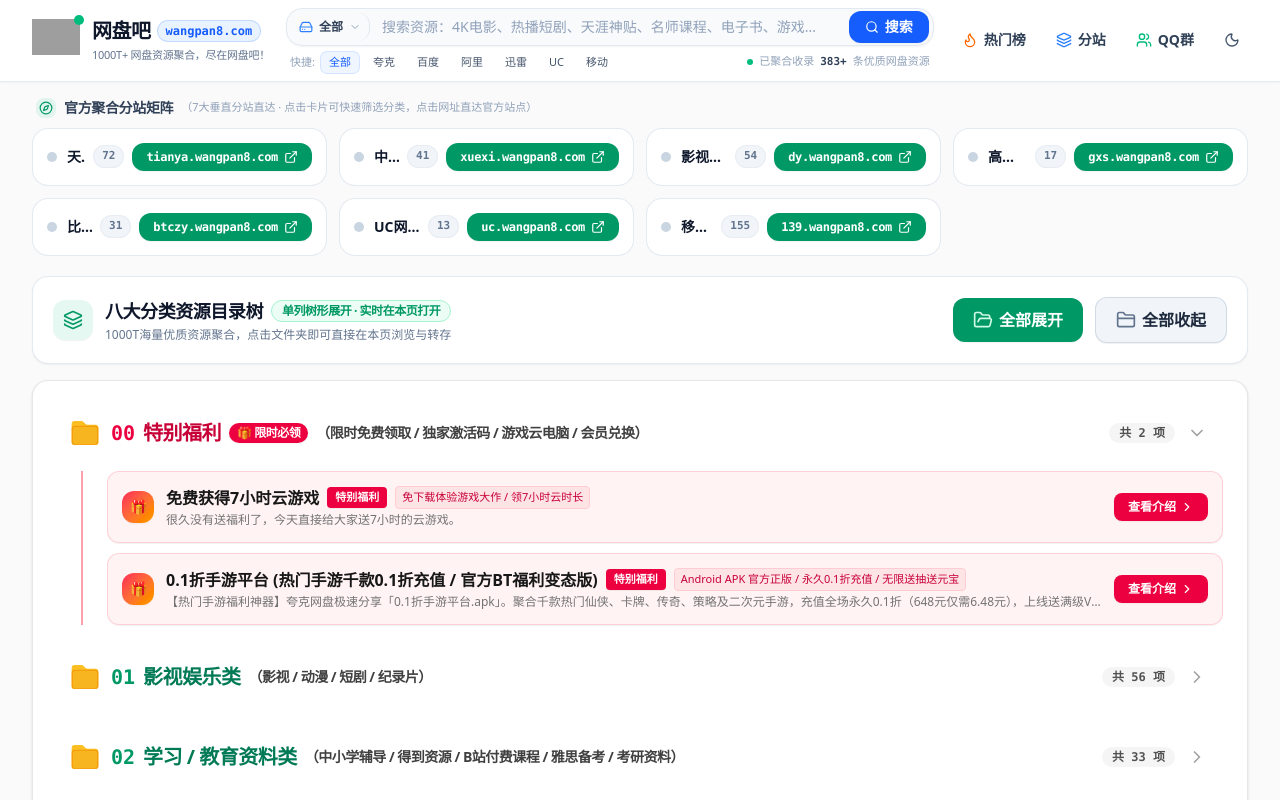
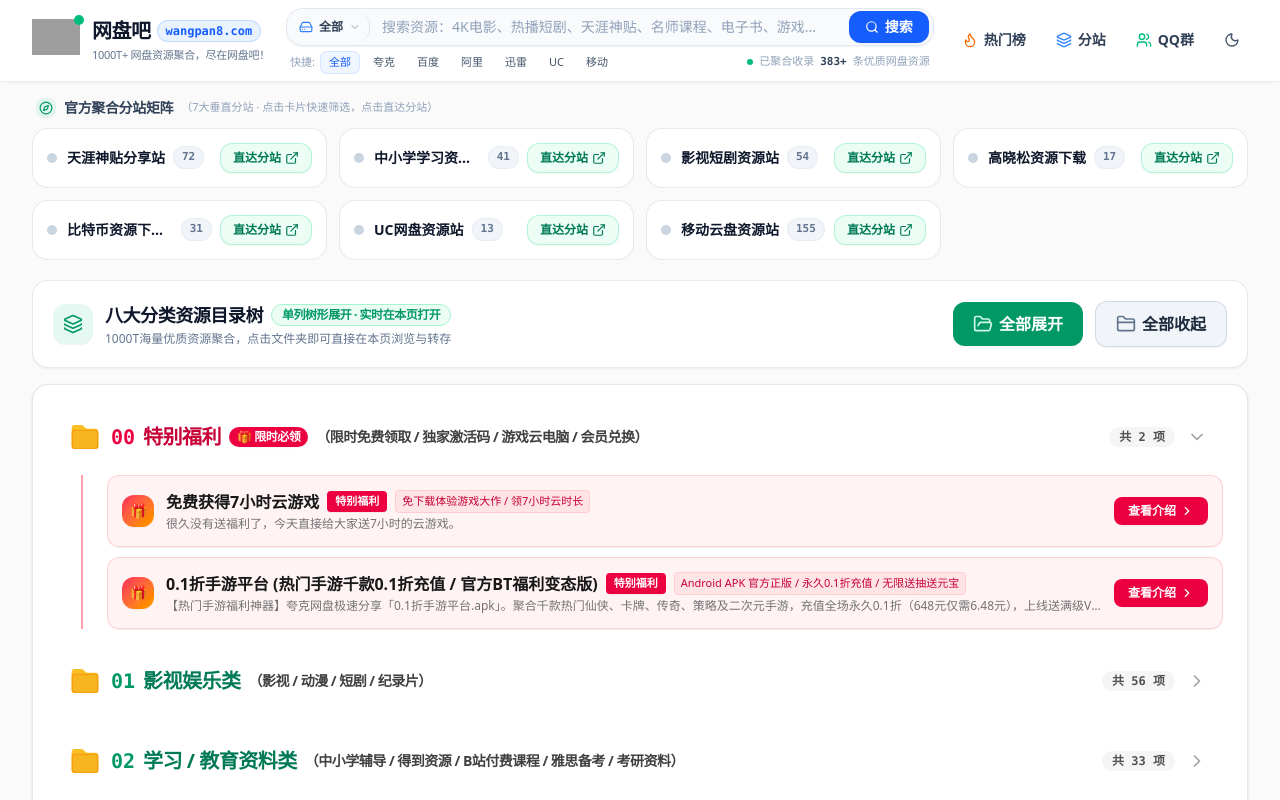
Before and after one commit to ngyngy/pan, a React (Vite) app: page / in a window 1280 px wide. Shown: the top 800 px of the page. Built offline with nearby package versions, Linux system fonts and the light colour scheme; grey boxes are pictures that could not be loaded.

Commit message:
refactor(ui): optimize subsite bar design
Simplify UI text descriptions and update the jump button style to a cleaner, theme-aware layout for improved readability.

```diff
--- a/src/components/SubsitesBar.tsx
+++ b/src/components/SubsitesBar.tsx
@@ -23,7 +23,7 @@
           </div>
           <span className="text-sm font-extrabold tracking-tight">官方聚合分站矩阵</span>
           <span className="text-[11px] font-normal text-slate-400 dark:text-slate-500 hidden sm:inline">
-            （7大垂直分站直达 · 点击卡片可快速筛选分类，点击网址直达官方站点）
+            （7大垂直分站 · 点击卡片快速筛选，点击直达分站）
           </span>
         </div>
       </div>
@@ -61,16 +61,16 @@
                 </div>
               </div>
 
-              {/* Right: Big, Prominent URL Link Button */}
+              {/* Right: Clean Jump Link Button without raw URL */}
               <a
                 href={site.url}
                 target="_blank"
                 rel="noreferrer"
                 onClick={(e) => e.stopPropagation()}
-                title={`在新窗口访问官方分站: ${site.url}`}
-                className="flex items-center gap-1.5 px-3.5 py-1.5 rounded-xl bg-emerald-600 hover:bg-emerald-500 active:bg-emerald-700 text-white text-xs font-bold shadow-xs hover:shadow-md hover:shadow-emerald-500/20 transition-all shrink-0 group/btn"
+                title={`在新窗口访问 ${site.name}`}
+                className="flex items-center gap-1 px-3 py-1.5 rounded-xl bg-emerald-50 hover:bg-emerald-600 dark:bg-emerald-950/50 dark:hover:bg-emerald-600 text-emerald-700 dark:text-emerald-300 hover:text-white dark:hover:text-white border border-emerald-200/80 dark:border-emerald-800/80 hover:border-emerald-600 text-xs font-semibold shadow-xs hover:shadow-sm transition-all duration-150 shrink-0 group/btn"
               >
-                <span className="font-mono tracking-tight">{site.subdomain}</span>
+                <span>直达分站</span>
                 <ExternalLink className="w-3.5 h-3.5 transition-transform duration-200 group-hover/btn:translate-x-0.5" />
               </a>
             </div>
```
